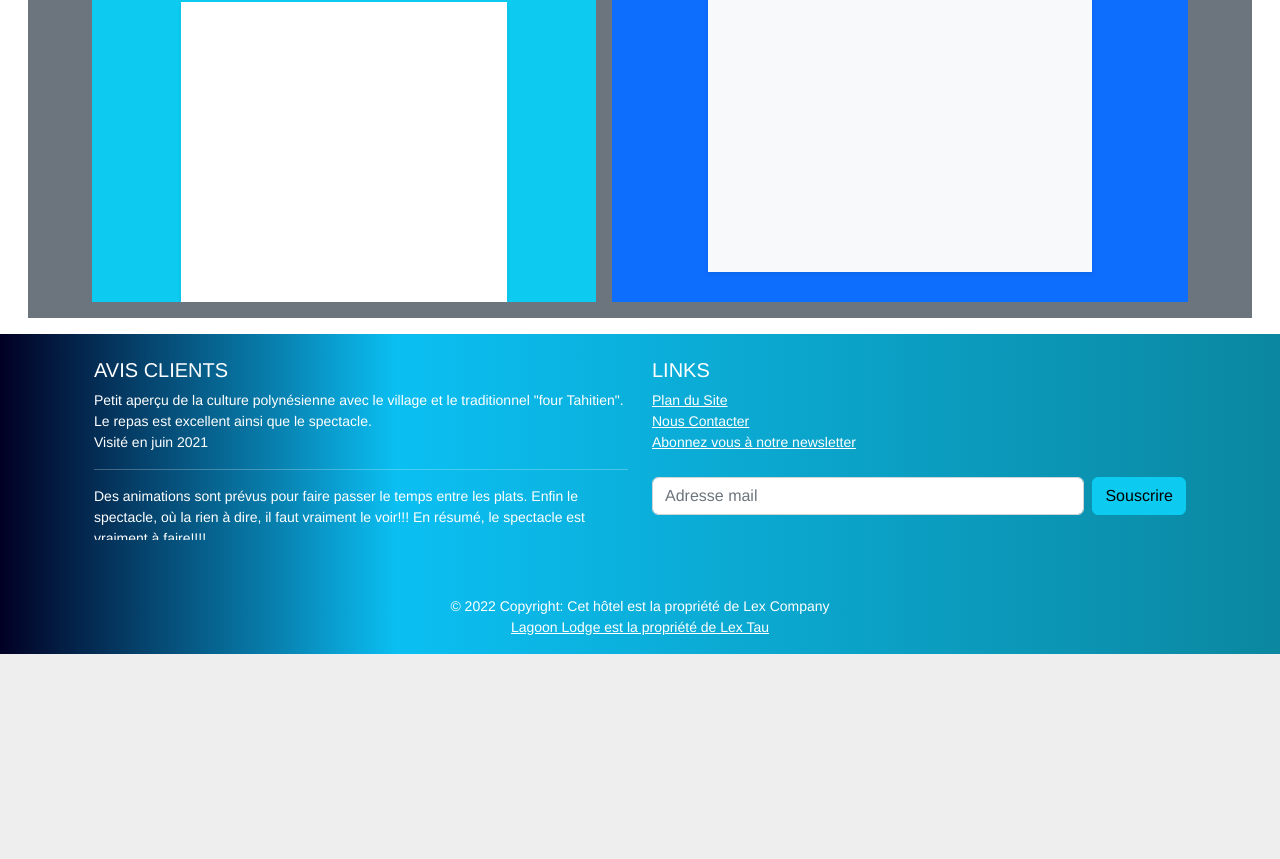
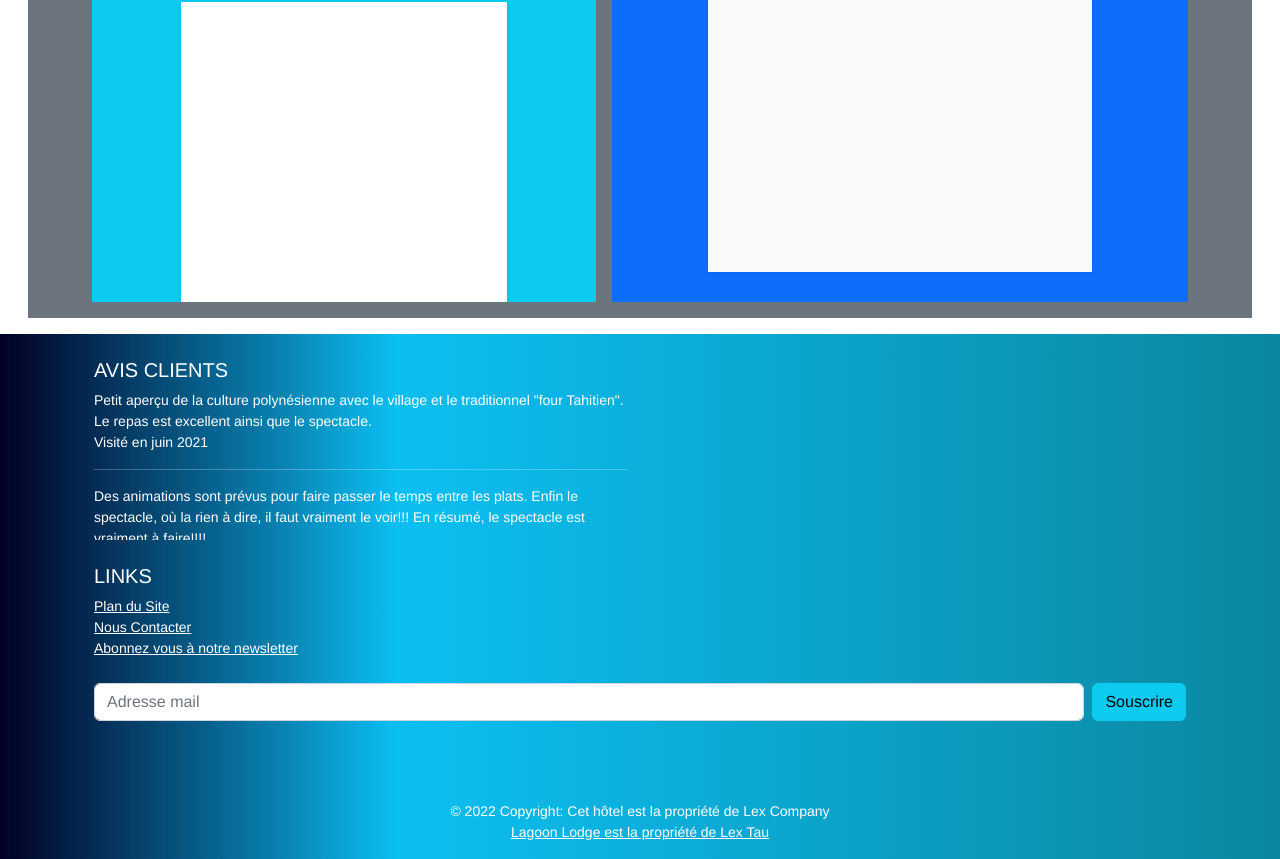
Before and after one commit to LEX-ONE7/Pension-Lagoon-2, a React (Create React App) app: page /activites in a window 1280 px wide. Shown: the part 1170-2029 px from the top of the page. Before the commit the page ends 1824 px from the top, so only its background shows below. Built offline with nearby package versions, Linux system fonts and the light colour scheme.

Commit message:
1 file modified

```diff
--- a/components/Footer.tsx
+++ b/components/Footer.tsx
@@ -36,7 +36,7 @@ const Footer = () => {
             </div>
           </div>
 
-          <div className="col-lg-6 col-md-6 mb-4 mb-md-0">
+          <div className="mt-4 mb-4">
             <h5 className="text-uppercase">Links</h5>
 
             <ul className="list-unstyled mb-0">
@@ -56,7 +56,7 @@ const Footer = () => {
                   Abonnez vous à notre newsletter
                 </a>
                 <div className="d-flex flex-column flex-sm-row w-100 gap-2 mt-4">
-                  <label for="newsletter1" className="visually-hidden">
+                  <label htmlFor="newsletter1" className="visually-hidden">
                     Adresse mail
                   </label>
                   <input
```
